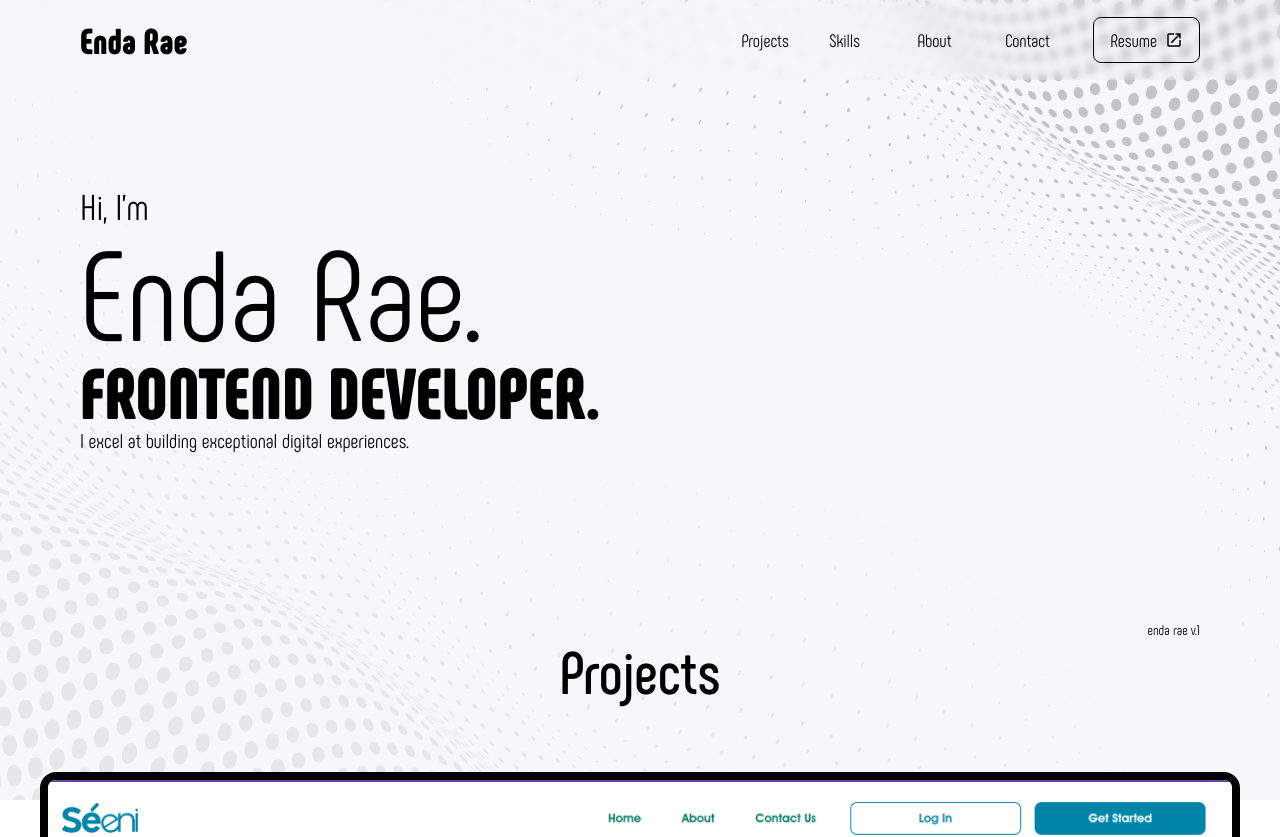
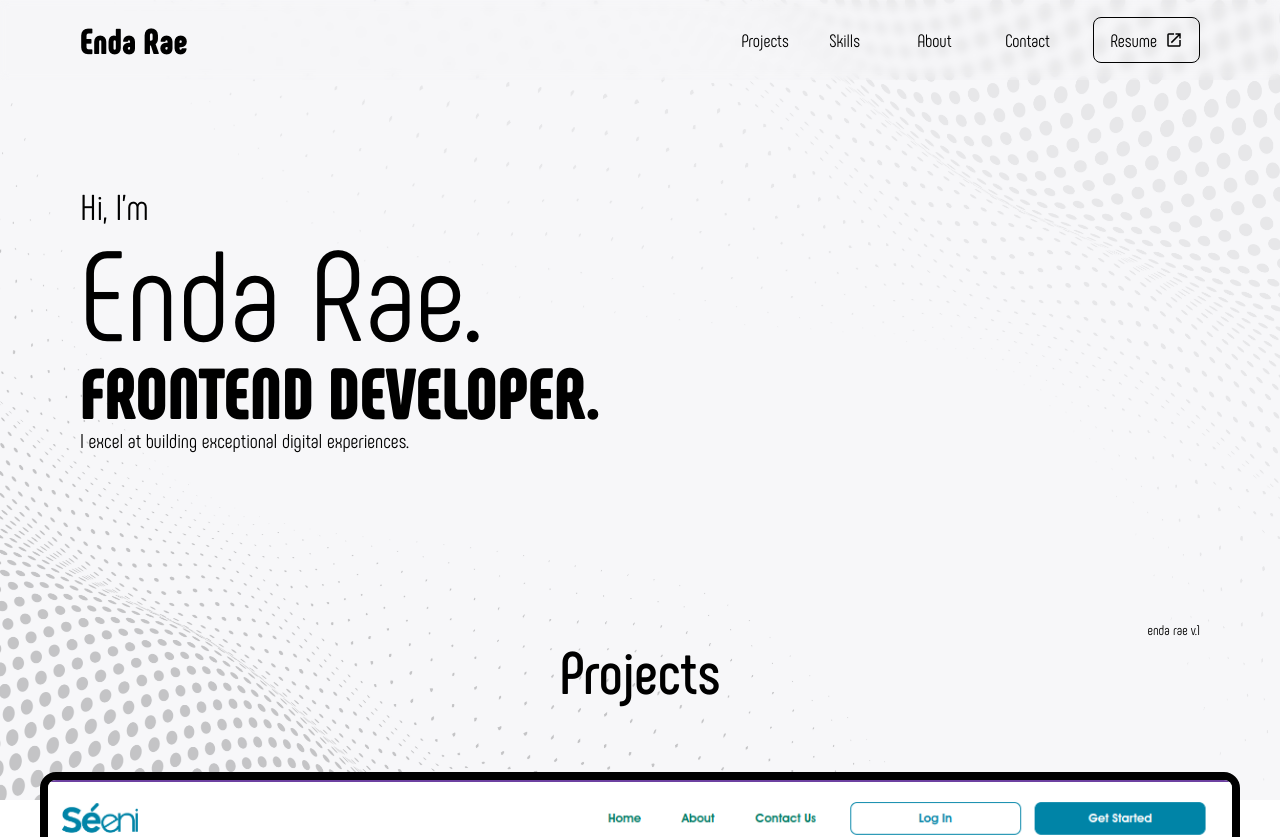
Before and after one commit to Timimah/Enda_Rae, a React (Vite) app: page / in a window 1280 px wide. Shown: the top 837 px of the page. Built offline with nearby package versions, Linux system fonts and the light colour scheme.

Commit message:
feat: adjust background color

```diff
--- a/src/App.jsx
+++ b/src/App.jsx
@@ -47,7 +47,7 @@ function App() {
   return (
     <div className="min-h-screen relative">
       <div
-        className="fixed inset-0 -z-50"
+        className="fixed inset-0 -z-50 rotate-180 md:-rotate-180"
         style={{
           backgroundImage: `url(${vector})`,
           backgroundPosition: 'center',
--- a/src/components/About.jsx
+++ b/src/components/About.jsx
@@ -12,7 +12,7 @@ export const About = () => {
         About
       </div>
       <div className="relative flex flex-col md:flex-row items-center gap-10 md:gap-20 px-10 md:px-20 md:my-10">
-        <div className="relative w-full md:w-2/3 h-[38em] rounded-2xl shadow-xl border-black">
+        <div className="relative w-full md:w-2/3 md:h-[38em] rounded-2xl shadow-xl border-black">
           <img
             className="object-cover h-full w-full -z-10 rounded-2xl"
             src={jj}
```
